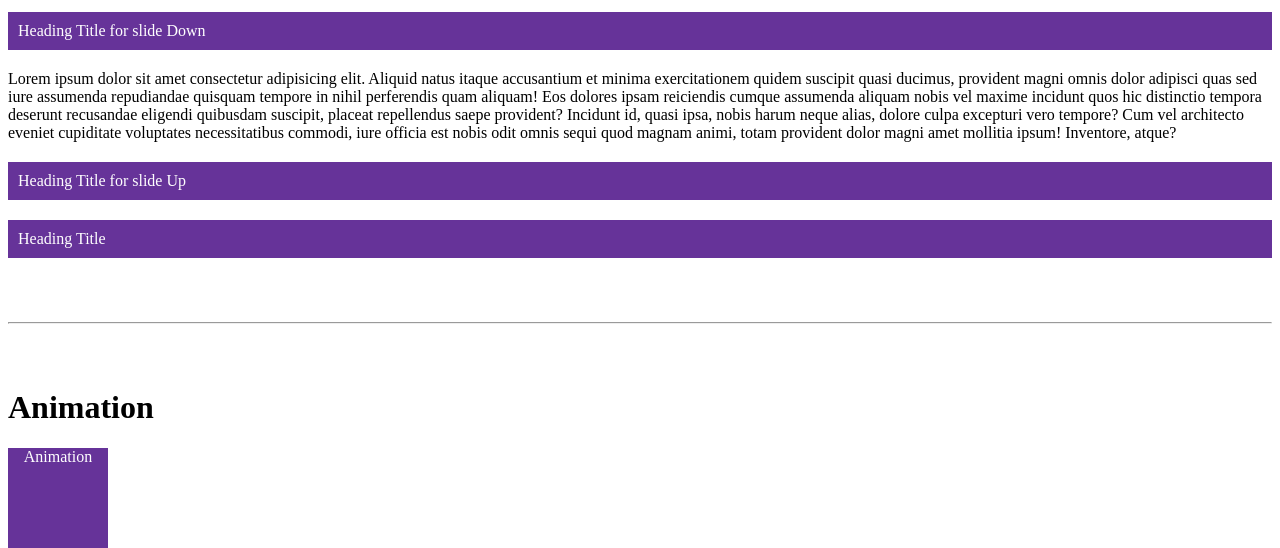
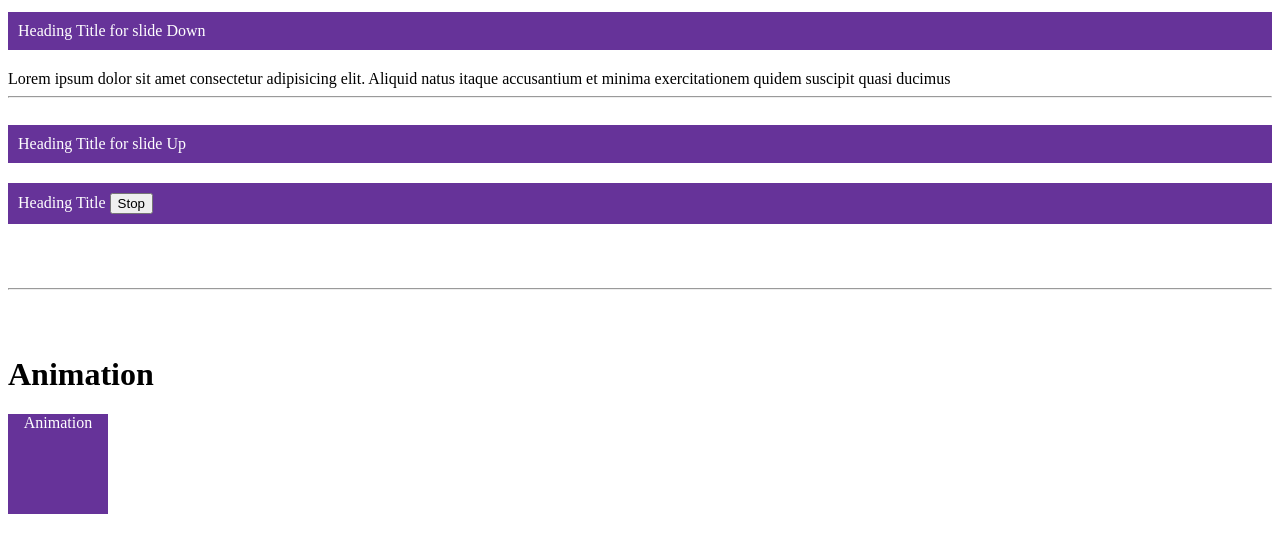
Before and after one commit to A-Al-Mamun/01_JQuery-Learn, a plain HTML site: page 01_introJQuery/index.html in a window 1280 px wide. Both pictures are taken after a click on the element "Heading Title for slide Down". Shown: the part 381-929 px from the top of the page. After the commit the page ends 895 px from the top, so only its background shows below. Drawn offline with nearby package versions, Linux system fonts and the light colour scheme.

Commit message:
Jquery event function stop learn

```diff
--- a/01_introJQuery/index.html
+++ b/01_introJQuery/index.html
@@ -86,15 +86,18 @@
 
             // Accordion Style
             $('.item').click(function (){
-                $('.item-body').slideDown();
+                $('.item-body').slideDown(3000);
                 $('.item1-body').slideUp();
+            })
+            $('#acc-stop').click(function(){
+                $('.item2-body').stop()
             })
             $('.item1').click(function (){
                 $('.item1-body').slideUp();
                 $('.item-body').slideDown();
             })
             $('.item2').click(function (){
-                $('.item2-body').slideToggle();
+                $('.item2-body').slideToggle(3000);
             })
 
             // Animation Style
@@ -132,13 +135,13 @@
         <br><br><hr><br><br>
 
         <h1>Accordion</h1>
-        <div class="item">Heading Title for slide Down</div>
-        <div class="item-body">Lorem ipsum dolor sit amet consectetur adipisicing elit. Aliquid natus itaque accusantium et minima exercitationem quidem suscipit quasi ducimus, provident magni omnis dolor adipisci quas sed iure assumenda repudiandae quisquam tempore in nihil perferendis quam aliquam! Eos dolores ipsam reiciendis cumque assumenda aliquam nobis vel maxime incidunt quos hic distinctio tempora deserunt recusandae eligendi quibusdam suscipit, placeat repellendus saepe provident? Incidunt id, quasi ipsa, nobis harum neque alias, dolore culpa excepturi vero tempore? Cum vel architecto eveniet cupiditate voluptates necessitatibus commodi, iure officia est nobis odit omnis sequi quod magnam animi, totam provident dolor magni amet mollitia ipsum! Inventore, atque?</div>
+        <div class="item">Heading Title for slide Down </div>
+        <div class="item-body">Lorem ipsum dolor sit amet consectetur adipisicing elit. Aliquid natus itaque accusantium et minima exercitationem quidem suscipit quasi ducimus <hr></div>
 
         <div class="item1-body">Lorem ipsum dolor sit amet consectetur adipisicing elit. Aliquid natus itaque accusantium et minima exercitationem quidem suscipit quasi ducimus, provident magni omnis dolor adipisci quas sed iure assumenda repudiandae quisquam tempore in nihil perferendis quam aliquam! Eos dolores ipsam reiciendis cumque assumenda aliquam nobis vel maxime incidunt quos hic distinctio tempora deserunt recusandae eligendi quibusdam suscipit, placeat repellendus saepe provident? Incidunt id, quasi ipsa, nobis harum neque alias, dolore culpa excepturi vero tempore? Cum vel architecto eveniet cupiditate voluptates necessitatibus commodi, iure officia est nobis odit omnis sequi quod magnam animi, totam provident dolor magni amet mollitia ipsum! Inventore, atque?</div>
         <div class="item1">Heading Title for slide Up</div>
 
-        <div class="item2">Heading Title</div>
+        <div class="item2">Heading Title <button id="acc-stop">Stop</button></div>
         <div class="item2-body">Lorem ipsum dolor sit amet consectetur adipisicing elit. Aliquid natus itaque accusantium et minima exercitationem quidem suscipit quasi ducimus, provident magni omnis dolor adipisci quas sed iure assumenda repudiandae quisquam tempore in nihil perferendis quam aliquam! Eos dolores ipsam reiciendis cumque assumenda aliquam nobis vel maxime incidunt quos hic distinctio tempora deserunt recusandae eligendi quibusdam suscipit, placeat repellendus saepe provident? Incidunt id, quasi ipsa, nobis harum neque alias, dolore culpa excepturi vero tempore? Cum vel architecto eveniet cupiditate voluptates necessitatibus commodi, iure officia est nobis odit omnis sequi quod magnam animi, totam provident dolor magni amet mollitia ipsum! Inventore, atque?</div>
     </div>
 
```
